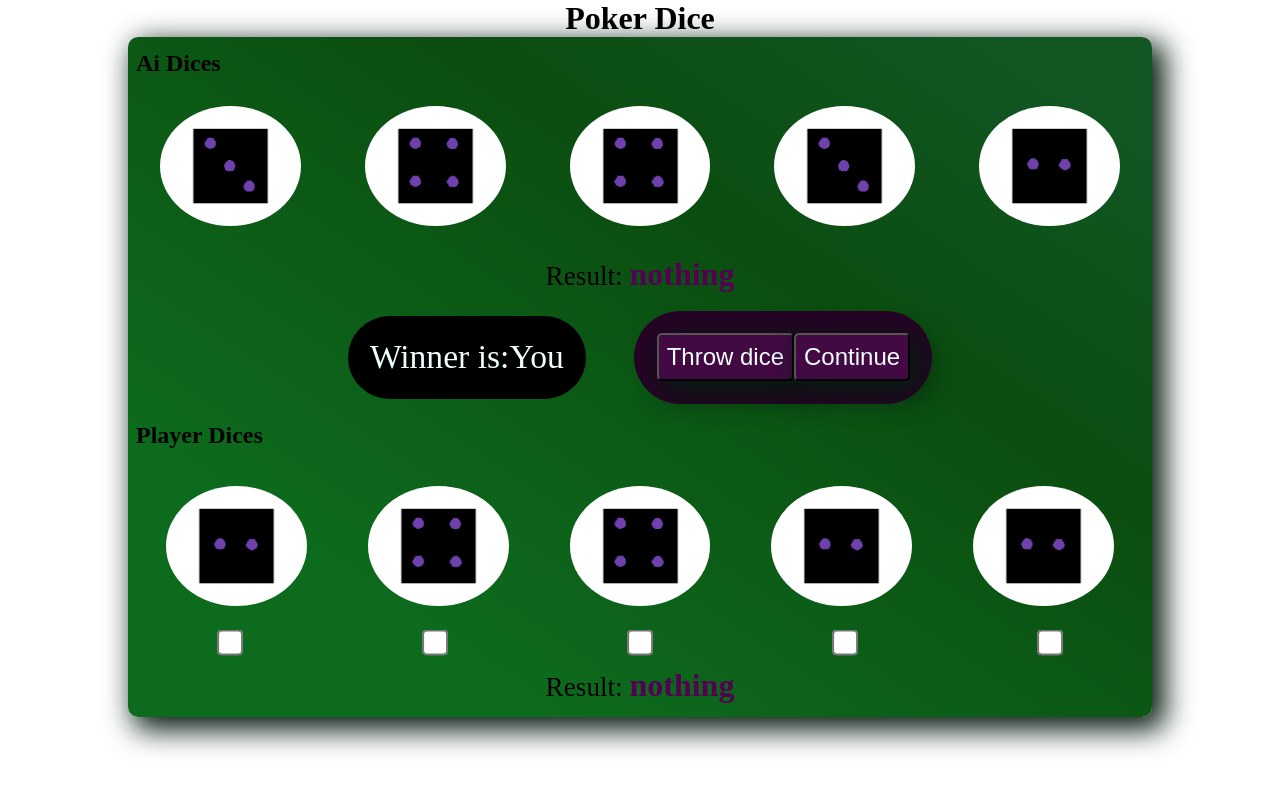
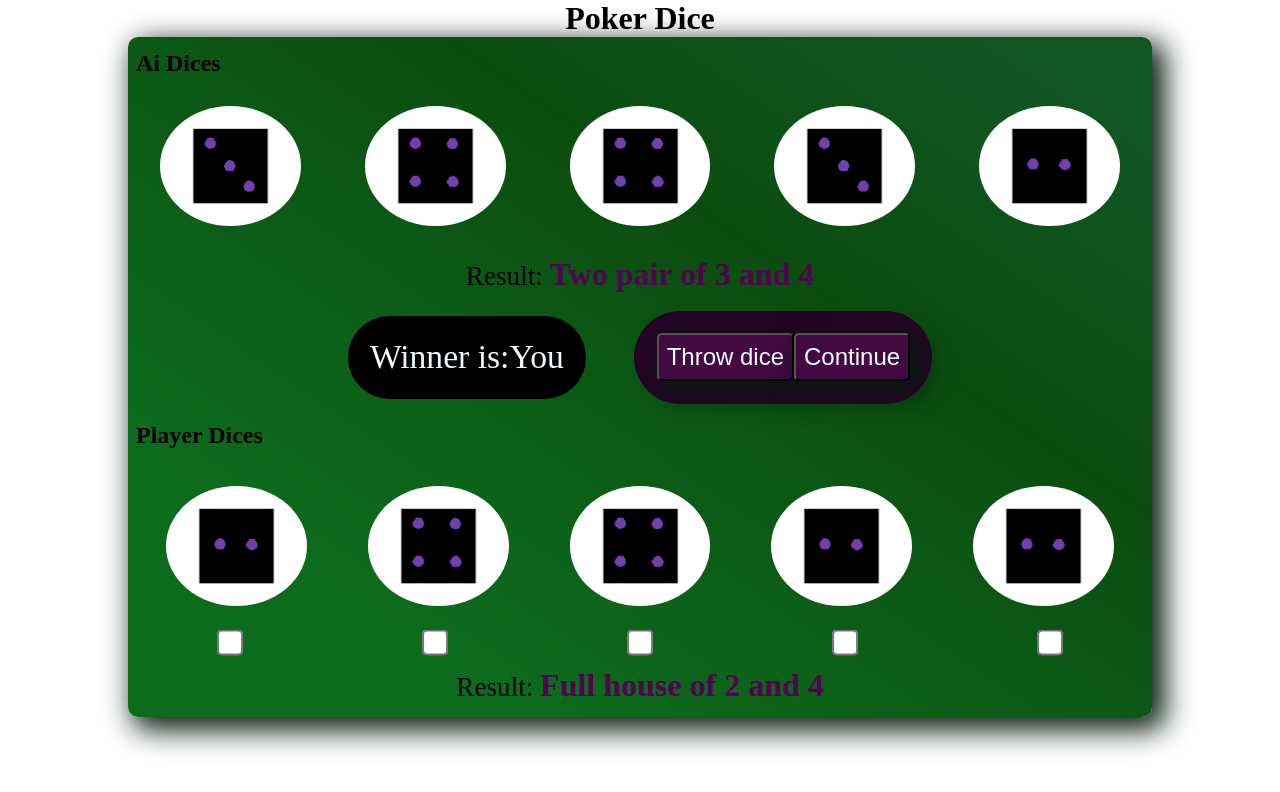
Before and after one commit to adamWatch/pokerdice, a React (Create React App) app: page / in a window 1280 px wide. Both pictures are taken after a click on the button "Throw Dice". Shown: the top 792 px of the page. Built offline with nearby package versions, Linux system fonts and the light colour scheme.

Commit message:
implement set result Ai and Player

```diff
--- a/src/components/Board/Board.tsx
+++ b/src/components/Board/Board.tsx
@@ -1,15 +1,17 @@
 /* eslint-disable react/no-array-index-key */
-import React, { useState } from 'react';
+import React, { useState, useEffect } from 'react';
 import './board.css';
 import { Dice } from '../Dice/Dice';
 import { TickField } from '../TickField/TickField';
+import { checkDices } from '../utils/checkDices';
+import { DiceLayout } from '../../types/boardTypes/diceLayout';
 
 export function Board() {
   const [isBetting, setIsBetting] = useState(true);
   const [listOfDicesPl, setListOfDicesPl] = useState<number[]>([]);
-  const [resultPl, setResultPl] = useState('nothing');
+  const [resultPl, setResultPl] = useState({ text: 'nothing', value: 1 });
   const [listOfDicesAi, setListOfDicesAi] = useState<number[]>([]);
-  const [resultAi, setResultAi] = useState('nothing');
+  const [resultAi, setResultAi] = useState({ text: 'nothing', value: 1 });
   const [tickFieldValues, setTickFieldValues] = useState<boolean[]>([false, false, false, false, false]);
   const handleTickFieldChange = (index:number) => {
     const newTickFieldValues = [...tickFieldValues];
@@ -18,6 +20,13 @@ export function Board() {
   };
   const [money, setMoney] = useState(100);
   const [bet, setBet] = useState(1);
+
+  useEffect(() => {
+    const throwedLayoutPl = checkDices(listOfDicesPl);
+    setResultPl(throwedLayoutPl);
+    const throwedLayoutAi = checkDices(listOfDicesAi);
+    setResultAi(throwedLayoutAi);
+  }, [listOfDicesPl]);
 
   const handleBetChange = (event: React.ChangeEvent<HTMLInputElement>) => {
     let stake = Number(event.target.value);
@@ -36,8 +45,6 @@ export function Board() {
       newListOfPlayerDices[indexDice] = listOfThrowedDices[index];
       return;
     });
-    console.log(newListOfPlayerDices, 'newlist');
-    console.log(listOfDicesPl, 'listodDicespl');
     return newListOfPlayerDices;
   };
 
@@ -54,11 +61,17 @@ export function Board() {
     console.log(listOfDices);
     return listOfDices;
   };
-  const throwAfterSetStake = () => {
+  const throwAfterSetStake = async () => {
     const listOfDicesPlIn = throwDices(5);
     const listOfDicesAiIn = throwDices(5);
     setListOfDicesPl(listOfDicesPlIn);
+    // Set result
+    const throwedLayoutPl = checkDices(listOfDicesPl);
+    setResultPl(throwedLayoutPl);
     setListOfDicesAi(listOfDicesAiIn);
+    const throwedLayoutAi = checkDices(listOfDicesAi);
+    setResultAi(throwedLayoutAi);
+
     setMoney(money - bet);
     closeBetting();
   };
@@ -73,11 +86,13 @@ export function Board() {
     if (listOfIndexDicesPl.length === 0) return;
     // throw selected dices
     const listOfDicesPlIn = throwDices(listOfIndexDicesPl.length);
-    console.log(listOfDicesPlIn);
     const newListOfPlayerDices = handleListOfDicesPl(listOfIndexDicesPl, listOfDicesPlIn);
     setListOfDicesPl(newListOfPlayerDices);
+    const throwedLayoutPl = checkDices(listOfDicesPl);
+    setResultPl(throwedLayoutPl);
+    // Ai set todo
   };
-  console.log(listOfDicesPl);
+
   if (isBetting) {
     return (
       <div className="board betting">
@@ -107,7 +122,7 @@ export function Board() {
       <div className="result__container">
         Result:
         {' '}
-        <span className="result">{resultAi}</span>
+        <span className="result">{resultAi.text}</span>
       </div>
 
       <div className="btn_result_container">
@@ -134,7 +149,7 @@ export function Board() {
       <div className="result__container">
         Result:
         {' '}
-        <span className="result">{resultPl}</span>
+        <span className="result">{resultPl.text}</span>
       </div>
     </div>
   );
```
